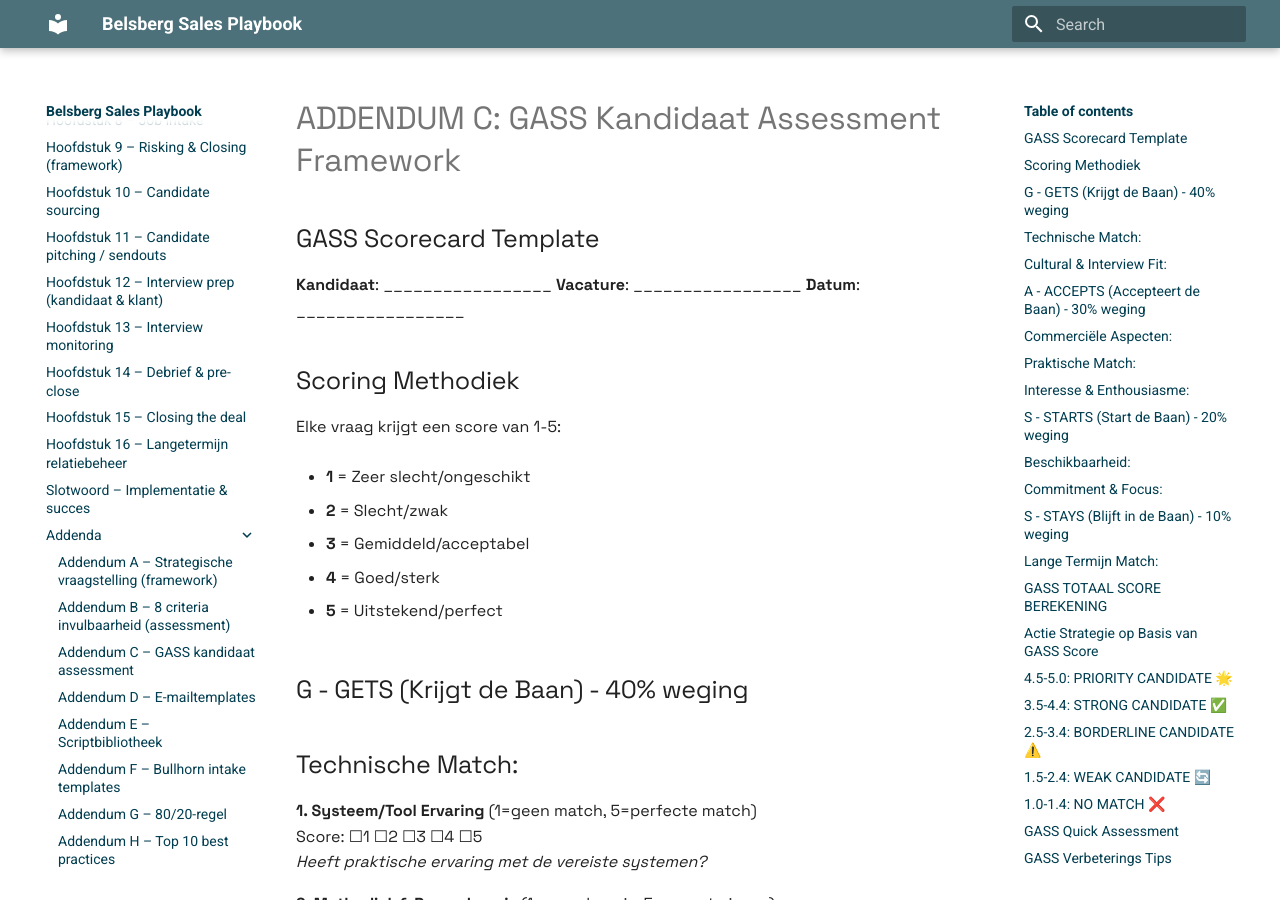
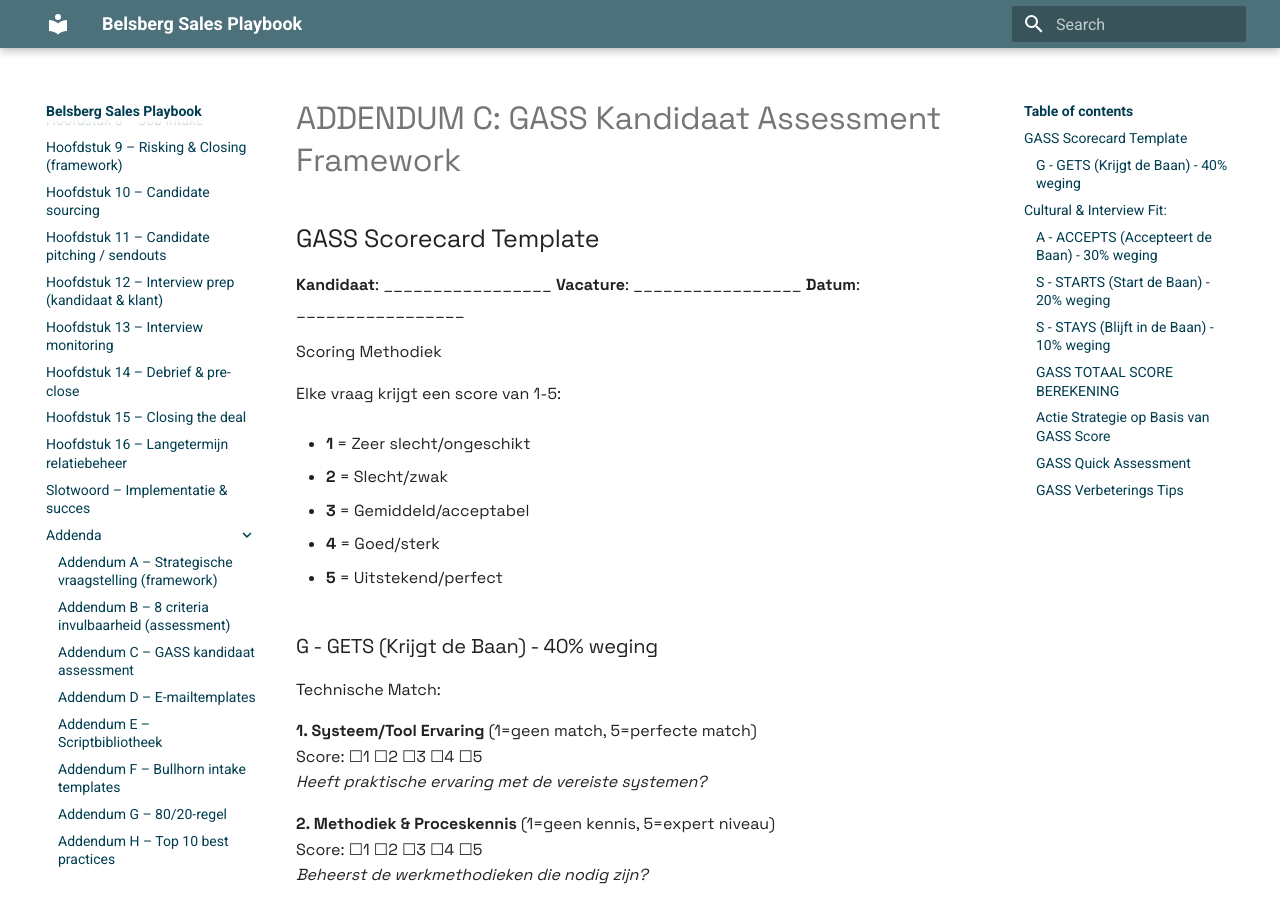
Before and after one commit to Kaap11/belsberg_playbook_webversie, an MkDocs documentation site: the page built from docs/addendum-c-gass-kandidaat-assessment-framework.md, in a window 1280 px wide and 900 px high. Built offline with MkDocs 1.6.1 and Material for MkDocs 9.7.7, drawn with Linux system fonts in a browser that asks for light colours.

Commit message:
Addenda header updates

```diff
--- a/docs/addendum-c-gass-kandidaat-assessment-framework.md
+++ b/docs/addendum-c-gass-kandidaat-assessment-framework.md
@@ -6,7 +6,7 @@
 \_\_\_\_\_\_\_\_\_\_\_\_\_\_\_\_\_ **Datum**:
 \_\_\_\_\_\_\_\_\_\_\_\_\_\_\_\_\_
 
-## Scoring Methodiek
+Scoring Methodiek
 
 Elke vraag krijgt een score van 1-5:
 
@@ -20,9 +20,9 @@ Elke vraag krijgt een score van 1-5:
 
 - **5** = Uitstekend/perfect
 
-## G - GETS (Krijgt de Baan) - 40% weging
+### G - GETS (Krijgt de Baan) - 40% weging
 
-## Technische Match:
+Technische Match:
 
 **1. Systeem/Tool Ervaring** (1=geen match, 5=perfecte match)
 Score: ☐1 ☐2 ☐3 ☐4 ☐5
@@ -53,9 +53,9 @@ Score: ☐1 ☐2 ☐3 ☐4 ☐5
 
 **G-Score**: (Som van scores ÷ 6) = \_\_\_/5.0
 
-## A - ACCEPTS (Accepteert de Baan) - 30% weging
+#### A - ACCEPTS (Accepteert de Baan) - 30% weging
 
-## Commerciële Aspecten:
+Commerciële Aspecten:
 
 **1. Tarief Realiteit** (1=ver boven budget, 5=onder budget)
 Score: ☐1 ☐2 ☐3 ☐4 ☐5
@@ -66,7 +66,7 @@ flexibel)
 Score: ☐1 ☐2 ☐3 ☐4 ☐5
 *Is er ruimte voor onderhandeling op voorwaarden?*
 
-## Praktische Match:
+Praktische Match:
 
 **3. Locatie & Reizen** (1=onacceptabel, 5=ideaal)
 Score: ☐1 ☐2 ☐3 ☐4 ☐5
@@ -76,7 +76,7 @@ Score: ☐1 ☐2 ☐3 ☐4 ☐5
 Score: ☐1 ☐2 ☐3 ☐4 ☐5
 *Past het aantal dagen/uren & evt. hybride werken bij hun wensen?*
 
-## Interesse & Enthousiasme:
+Interesse & Enthousiasme:
 
 **5. Bedrijf Interesse** (1=geen interesse, 5=zeer enthousiast)
 Score: ☐1 ☐2 ☐3 ☐4 ☐5
@@ -88,9 +88,9 @@ Score: ☐1 ☐2 ☐3 ☐4 ☐5
 
 **A-Score**: (Som van scores ÷ 6) = \_\_\_/5.0
 
-## S - STARTS (Start de Baan) - 20% weging
+### S - STARTS (Start de Baan) - 20% weging
 
-## Beschikbaarheid:
+Beschikbaarheid:
 
 **1. Startdatum** (1=lange vertraging, 5=direct beschikbaar)
 Score: ☐1 ☐2 ☐3 ☐4 ☐5
@@ -100,7 +100,7 @@ Score: ☐1 ☐2 ☐3 ☐4 ☐5
 Score: ☐1 ☐2 ☐3 ☐4 ☐5
 *Zijn er praktische belemmeringen om te starten?*
 
-## Commitment & Focus:
+Commitment & Focus:
 
 **3. Andere Processen** (1=veel alternatieven, 5=dit is prioriteit)
 Score: ☐1 ☐2 ☐3 ☐4 ☐5
@@ -120,9 +120,9 @@ Score: ☐1 ☐2 ☐3 ☐4 ☐5
 
 **S-Score**: (Som van scores ÷ 6) = \_\_\_/5.0
 
-## S - STAYS (Blijft in de Baan) - 10% weging
+### S - STAYS (Blijft in de Baan) - 10% weging
 
-## Lange Termijn Match:
+Lange Termijn Match:
 
 **1. Carrière Doelen** (1=niet aligned, 5=perfect aligned)
 Score: ☐1 ☐2 ☐3 ☐4 ☐5
@@ -143,7 +143,7 @@ Score: ☐1 ☐2 ☐3 ☐4 ☐5
 
 **S-Score**: (Som van scores ÷ 4) = \_\_\_/5.0
 
-## GASS TOTAAL SCORE BEREKENING
+### GASS TOTAAL SCORE BEREKENING
 
 **G (40%)**: \_\_\_/5.0 × 0.40 = \_\_\_
 **A (30%)**: \_\_\_/5.0 × 0.30 = \_\_\_
@@ -152,9 +152,9 @@ Score: ☐1 ☐2 ☐3 ☐4 ☐5
 
 **TOTAAL GASS SCORE**: \_\_\_/5.0
 
-## Actie Strategie op Basis van GASS Score
+### Actie Strategie op Basis van GASS Score
 
-## 4.5-5.0: PRIORITY CANDIDATE 🌟
+4.5-5.0: PRIORITY CANDIDATE 🌟
 
 **Actie**:
 
@@ -168,7 +168,7 @@ Score: ☐1 ☐2 ☐3 ☐4 ☐5
 
 - Nauwgezette process management
 
-## 3.5-4.4: STRONG CANDIDATE ✅
+3.5-4.4: STRONG CANDIDATE ✅
 
 **Actie**:
 
@@ -182,7 +182,7 @@ Score: ☐1 ☐2 ☐3 ☐4 ☐5
 
 - Standaard process follow-up
 
-## 2.5-3.4: BORDERLINE CANDIDATE ⚠️
+2.5-3.4: BORDERLINE CANDIDATE ⚠️
 
 **Actie**:
 
@@ -194,7 +194,7 @@ Score: ☐1 ☐2 ☐3 ☐4 ☐5
 
 - Mogelijk later in process als backup
 
-## 1.5-2.4: WEAK CANDIDATE 🔄
+1.5-2.4: WEAK CANDIDATE 🔄
 
 **Actie**:
 
@@ -206,7 +206,7 @@ Score: ☐1 ☐2 ☐3 ☐4 ☐5
 
 - Mogelijk coaching voor toekomstige rollen
 
-## 1.0-1.4: NO MATCH ❌
+1.0-1.4: NO MATCH ❌
 
 **Actie**:
 
@@ -218,7 +218,7 @@ Score: ☐1 ☐2 ☐3 ☐4 ☐5
 
 - Focus volledig op referrals
 
-## GASS Quick Assessment
+### GASS Quick Assessment
 
 Voor snelle inschatting tijdens prescreen gesprek:
 
@@ -237,9 +237,9 @@ Voor snelle inschatting tijdens prescreen gesprek:
 
 - Geen concrete interesse in rol/bedrijf (A-score laag)
 
-## GASS Verbeterings Tips
+### GASS Verbeterings Tips
 
-## Lage G (Gets) - Technische/Cultural Fit Issues:
+Lage G (Gets) - Technische/Cultural Fit Issues:
 
 - Identificeer specifieke development areas
 
@@ -249,7 +249,7 @@ Voor snelle inschatting tijdens prescreen gesprek:
 
 - Focus op compenserende sterke punten
 
-## Lage A (Accepts) - Interesse/Voorwaarden Issues:
+Lage A (Accepts) - Interesse/Voorwaarden Issues:
 
 - Exploreer onderliggende motivaties dieper
 
@@ -259,7 +259,7 @@ Voor snelle inschatting tijdens prescreen gesprek:
 
 - Addresseer praktische bezwaren proactief
 
-## Lage S (Starts) - Commitment/Timing Issues:
+Lage S (Starts) - Commitment/Timing Issues:
 
 - Creëer urgentie en FOMO (fear of missing out)
 
@@ -269,7 +269,7 @@ Voor snelle inschatting tijdens prescreen gesprek:
 
 - Plan concrete volgende stappen met deadlines
 
-## Lage S (Stays) - Stabiliteit/Lange Termijn Issues:
+Lage S (Stays) - Stabiliteit/Lange Termijn Issues:
 
 - Exploreer carrière doelen en ontwikkel wensen
 
@@ -279,7 +279,7 @@ Voor snelle inschatting tijdens prescreen gesprek:
 
 - Focus op growth en leer mogelijkheden
 
-## GASS During Process Updates
+GASS During Process Updates
 
 **Na Interview Round 1**: Update G-score op basis van klant feedback
 **Na Aanbieding**: Update A-score op basis van kandidaat reactie
```
Also changed, not shown: docs/addendum-d-email-templates-bibliotheek.md (+17 -17 lines), docs/addendum-g-80-20-regel.md (+2 -2 lines).
